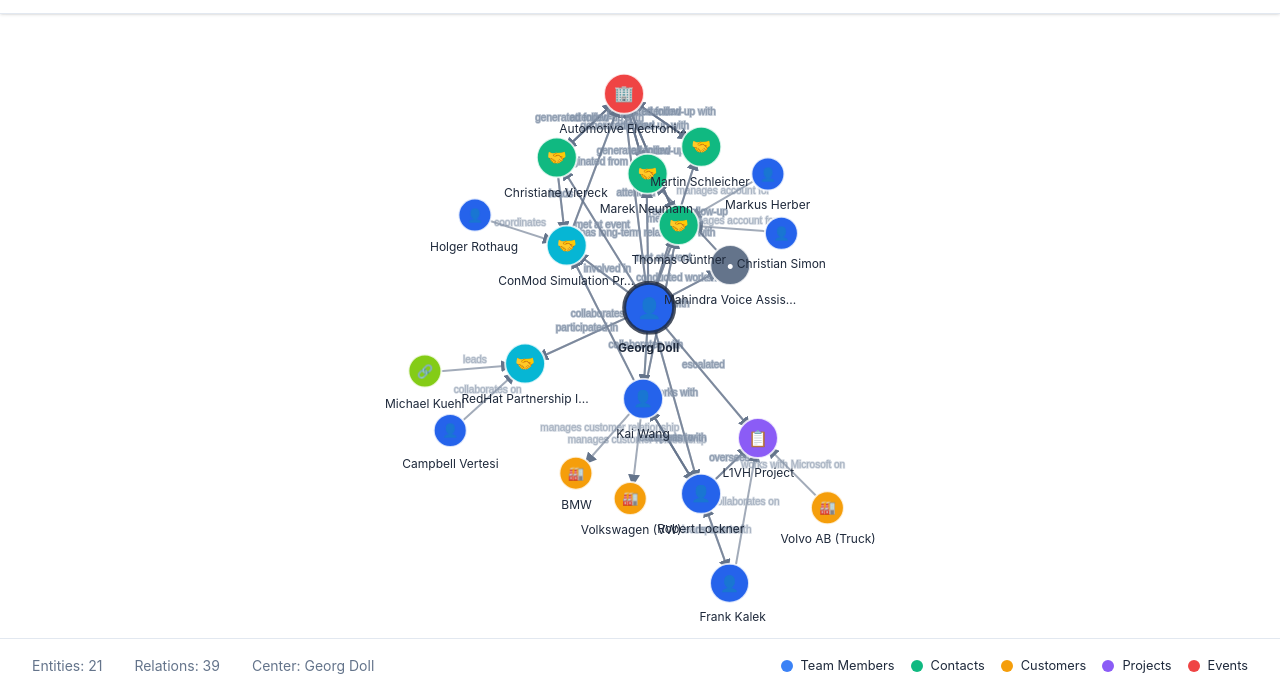
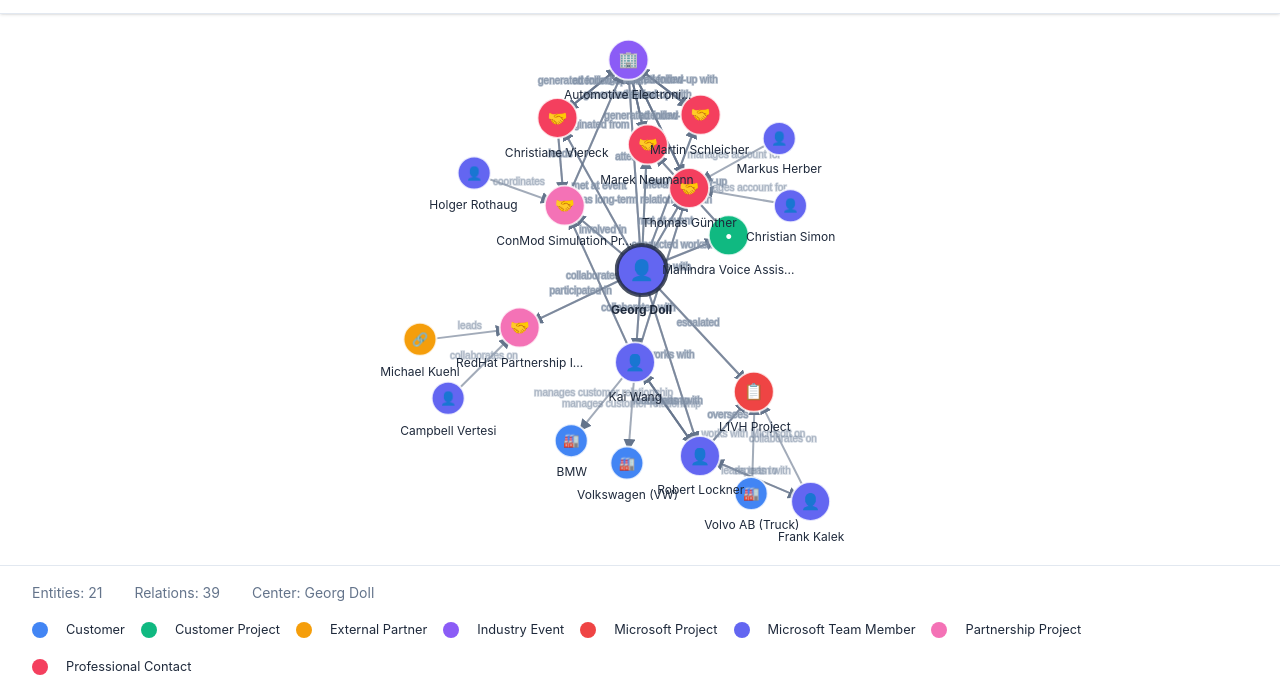
Before and after one commit to enthali/MemoryGraphExplorer, a website built with Vite: page web_viewer/index.html in a window 1280 px wide. Shown: the part 107-800 px from the top of the page. Built offline with nearby package versions, Linux system fonts and the light colour scheme; animation ran at ten frames a second; files whose address does not match are found by name.

Commit message:
Add dynamic legend rendering and update entity type color mapping in graph

```diff
--- a/web_viewer/graph.js
+++ b/web_viewer/graph.js
@@ -12,6 +12,7 @@
             onNodeClick: options.onNodeClick || (() => {}),
             onNodeHover: options.onNodeHover || (() => {}),
             onNodeLeave: options.onNodeLeave || (() => {}),
+            entityTypeColorMap: options.entityTypeColorMap || {},
             ...options
         };
 
@@ -79,10 +80,13 @@
             .on('tick', () => this.tick());
     }
 
-    updateData(data, centerEntity = null) {
+    updateData(data, centerEntity = null, entityTypeColorMap = null) {
         console.log('📊 Updating graph with new data:', data);
 
         this.centerEntity = centerEntity;
+        if (entityTypeColorMap) {
+            this.options.entityTypeColorMap = entityTypeColorMap;
+        }
 
         // Process nodes
         this.nodes = data.entities.map(entity => ({
@@ -300,16 +304,7 @@
     }
 
     getNodeColor(node) {
-        const colorMap = {
-            'Microsoft Team Member': '#2563eb',
-            'Professional Contact': '#10b981',
-            'Customer': '#f59e0b',
-            'Microsoft Project': '#8b5cf6',
-            'Industry Event': '#ef4444',
-            'Partnership Project': '#06b6d4',
-            'External Partner': '#84cc16'
-        };
-
+        const colorMap = this.options.entityTypeColorMap || {};
         return colorMap[node.entityType] || '#64748b';
     }
 
--- a/web_viewer/index.html
+++ b/web_viewer/index.html
@@ -117,28 +117,7 @@
                 <span id="relation-count">Relations: 0</span>
                 <span id="current-center">Center: None</span>
             </div>
-            <div class="legend">
-                <div class="legend-item">
-                    <div class="legend-color team-member"></div>
-                    <span>Team Members</span>
-                </div>
-                <div class="legend-item">
-                    <div class="legend-color contact"></div>
-                    <span>Contacts</span>
-                </div>
-                <div class="legend-item">
-                    <div class="legend-color customer"></div>
-                    <span>Customers</span>
-                </div>
-                <div class="legend-item">
-                    <div class="legend-color project"></div>
-                    <span>Projects</span>
-                </div>
-                <div class="legend-item">
-                    <div class="legend-color event"></div>
-                    <span>Events</span>
-                </div>
-            </div>
+            <div class="legend" id="legend"></div>
         </footer>
     </div>
 
--- a/web_viewer/main.js
+++ b/web_viewer/main.js
@@ -1,3 +1,19 @@
+
+// Renders the dynamic legend for entity types and colors
+function renderLegend(entityTypes, colorMap) {
+    const legendContainer = document.getElementById('legend');
+    legendContainer.innerHTML = '';
+    entityTypes.forEach(type => {
+        const color = colorMap && colorMap[type] ? colorMap[type] : '#888';
+        const item = document.createElement('div');
+        item.className = 'legend-item';
+        item.innerHTML = `
+            <span class="legend-color" style="background:${color};display:inline-block;width:16px;height:16px;border-radius:50%;margin-right:10px;vertical-align:middle;"></span>
+            <span>${type}</span>
+        `;
+        legendContainer.appendChild(item);
+    });
+}
 /**
  * Knowledge Graph Interactive Viewer - Main Application
  * Entry point for the web-based knowledge graph visualization
@@ -83,6 +99,8 @@
                 this.updateFilterDisplay();
                 this.applyMultiSelectFilter();
             }, this.entityTypeColorMap);
+            // Render dynamic legend
+            renderLegend(this.entityTypes, this.entityTypeColorMap);
             this.updateStats();
             this.hideLoading();
             console.log(`✅ Loaded ${this.currentData.entities.length} entities and ${this.currentData.relations.length} relations`);
@@ -104,7 +122,8 @@
             height: this.getGraphContainerHeight(),
             onNodeClick: (node) => this.handleNodeClick(node),
             onNodeHover: (node, event) => this.handleNodeHover(node, event),
-            onNodeLeave: () => this.handleNodeLeave()
+            onNodeLeave: () => this.handleNodeLeave(),
+            entityTypeColorMap: this.entityTypeColorMap
         });
 
         // Handle window resize
@@ -121,7 +140,7 @@
             const networkData = this.getNetworkAroundEntity(entityName, 2);
 
             // Update graph with filtered data
-            this.graph.updateData(networkData, entityName);
+            this.graph.updateData(networkData, entityName, this.entityTypeColorMap);
 
             // Update current center
             this.currentCenter = entityName;
```
